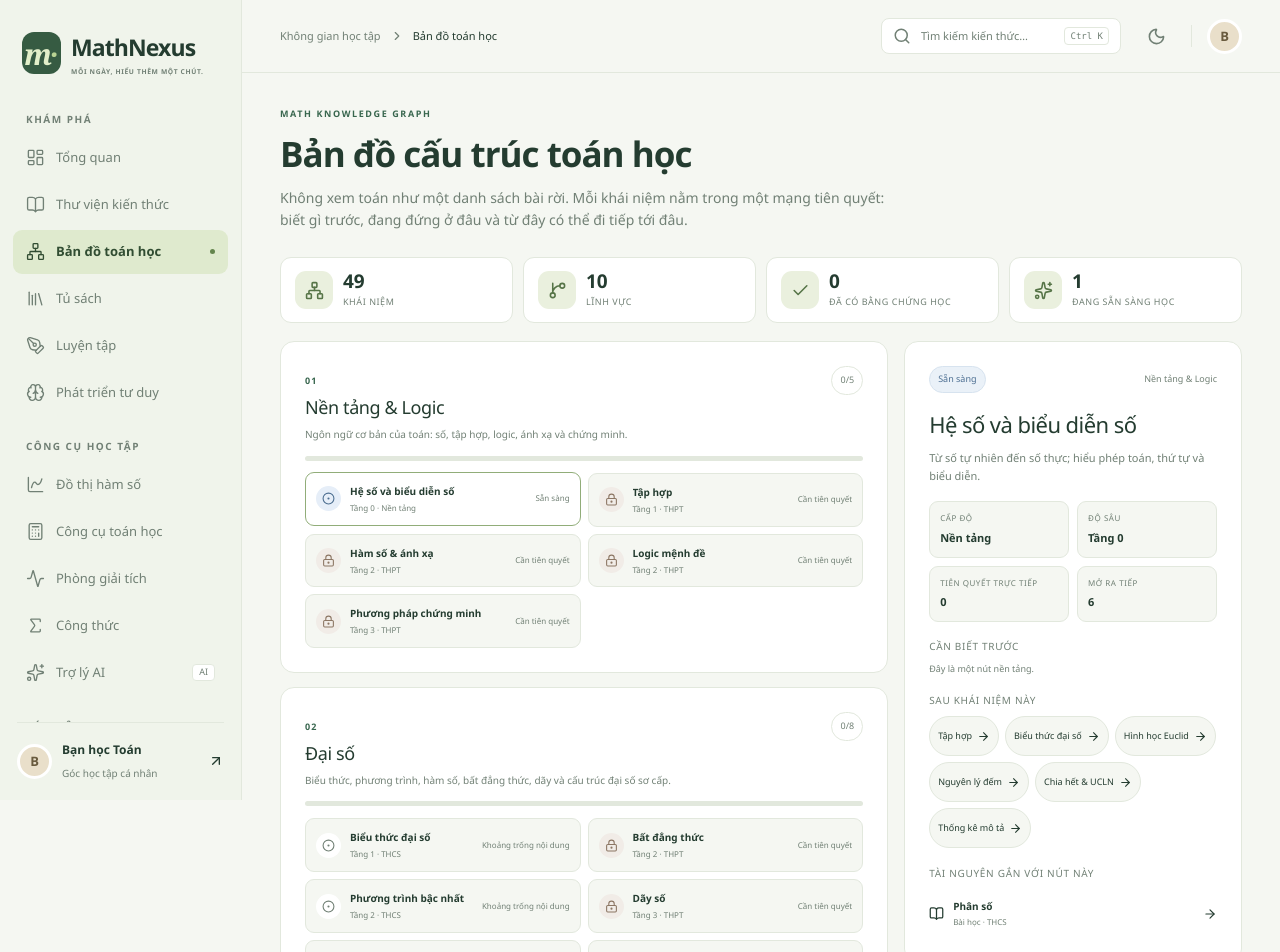
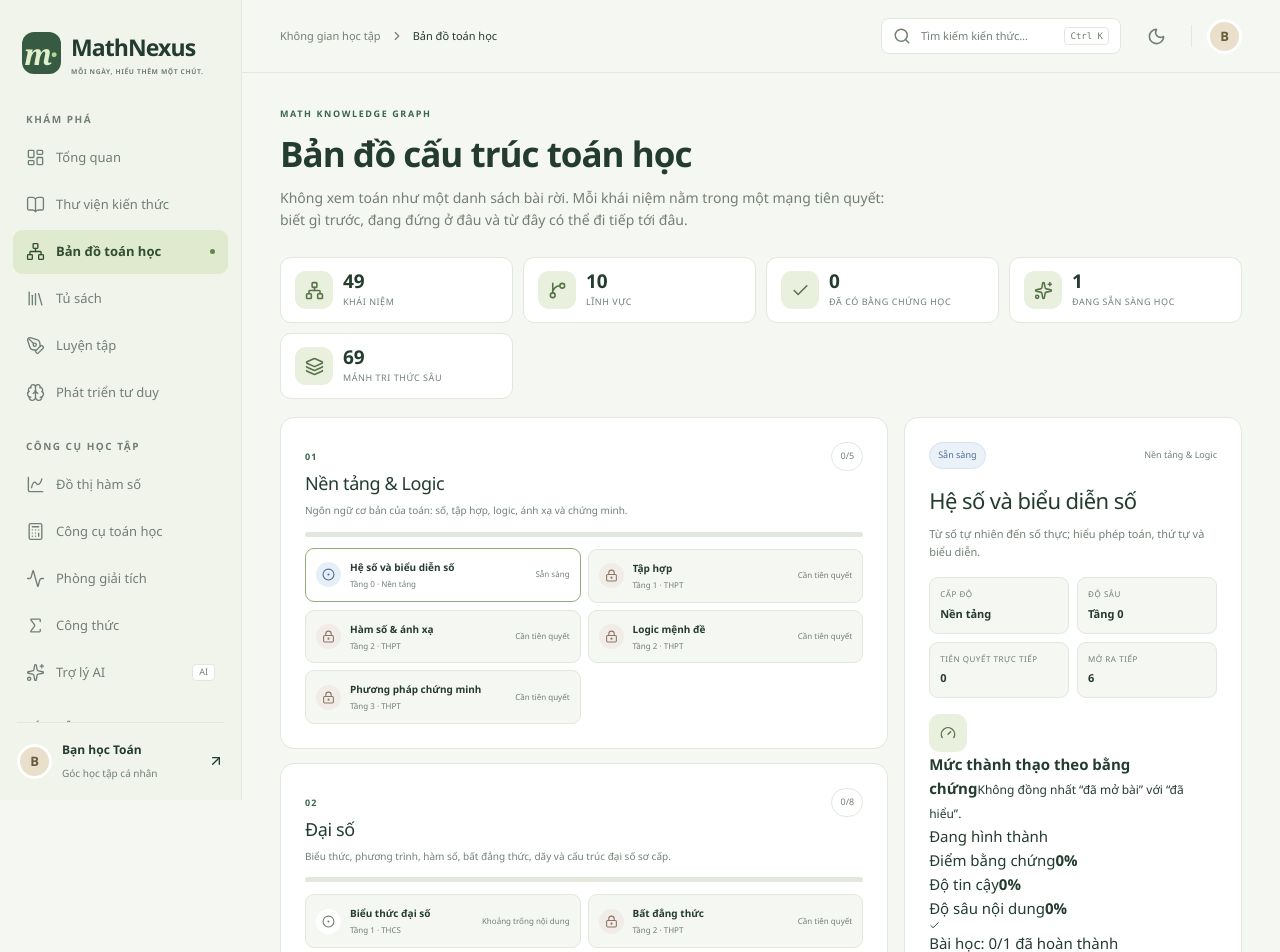
Before and after one commit to koko999-tien/mathnexus, a React (Vite) app: page /map in a window 1280 px wide. Shown: the top 952 px of the page. Built offline with nearby package versions, Linux system fonts and the light colour scheme.

Commit message:
Turn knowledge map into deep concept explorer

```diff
--- a/src/pages/KnowledgeMap.tsx
+++ b/src/pages/KnowledgeMap.tsx
@@ -1,12 +1,16 @@
 import { useMemo } from 'react';
 import type { ReactNode } from 'react';
 import { Link, useSearchParams } from 'react-router-dom';
-import { ArrowRight, BookOpen, Check, CircleDot, GitBranch, LockKeyhole, Network, Route, Sparkles, Wrench } from 'lucide-react';
+import { AlertTriangle, ArrowRight, BookOpen, Check, CircleDot, Gauge, GitBranch, GraduationCap, Layers3, LockKeyhole, Network, Route, Sparkles, Wrench } from 'lucide-react';
 import { MATH_CONCEPTS, MATH_DOMAINS, type MathConcept } from '../data/mathKnowledge';
+import { MATH_ATOMS, ONTOLOGY_KIND_META, type MathAtom, type OntologyKind } from '../data/mathOntology';
 import { FORMS } from '../data/formulas';
 import { LESSONS } from '../data/lessons';
 import { useProgress } from '../hooks/useProgress';
 import { conceptProgress, directDependents, learningPathTo } from '../utils/knowledgeGraph';
+import { atomsForConcept, atomDependencies, ontologyDepthScore } from '../utils/mathOntology';
+import { conceptMastery, masteryLabel } from '../utils/conceptMastery';
+import { ChatText } from '../components/ui/ChatText';
 
 const STATE_LABEL = {
   covered: 'Đã học',
@@ -25,10 +29,22 @@ export default function KnowledgeMap() {
   const selectedProgress = progressItems.find(item => item.concept.id === selectedId)!;
   const path = learningPathTo(selectedId);
   const dependents = directDependents(selectedId);
+  const atoms = atomsForConcept(selectedId);
+  const mastery = conceptMastery(progress, selectedId);
+  const selectedAtom = atoms.find(atom => atom.id === params.get('atom')) || atoms[0];
+  const ontologyScore = ontologyDepthScore(selectedId);
 
   const selectConcept = (id: string) => {
     const next = new URLSearchParams(params);
     next.set('concept', id);
+    next.delete('atom');
+    setParams(next, { replace: true });
+  };
+
+  const selectAtom = (id: string) => {
+    const next = new URLSearchParams(params);
+    next.set('concept', selectedId);
+    next.set('atom', id);
     setParams(next, { replace: true });
   };
 
@@ -44,6 +60,7 @@ export default function KnowledgeMap() {
       <SummaryCard icon={<GitBranch size={19} />} value={MATH_DOMAINS.length} label="lĩnh vực" />
       <SummaryCard icon={<Check size={19} />} value={progressItems.filter(item => item.covered).length} label="đã có bằng chứng học" />
       <SummaryCard icon={<Sparkles size={19} />} value={progressItems.filter(item => item.state === 'ready').length} label="đang sẵn sàng học" />
+      <SummaryCard icon={<Layers3 size={19} />} value={MATH_ATOMS.length} label="mảnh tri thức sâu" />
     </div>
 
     <div className="knowledge-layout">
@@ -86,6 +103,20 @@ export default function KnowledgeMap() {
             <div><span>Mở ra tiếp</span><strong>{dependents.length}</strong></div>
           </div>
 
+          <div className="mastery-evidence-card">
+            <div className="mastery-evidence-head">
+              <span className="small-icon green"><Gauge size={16} /></span>
+              <div><strong>Mức thành thạo theo bằng chứng</strong><small>Không đồng nhất “đã mở bài” với “đã hiểu”.</small></div>
+              <span className={'mastery-state ' + mastery.state}>{masteryLabel(mastery.state)}</span>
+            </div>
+            <div className="mastery-evidence-metrics">
+              <div><span>Điểm bằng chứng</span><strong>{mastery.score === null ? '—' : mastery.score + '%'}</strong></div>
+              <div><span>Độ tin cậy</span><strong>{mastery.confidence}%</strong></div>
+              <div><span>Độ sâu nội dung</span><strong>{ontologyScore}%</strong></div>
+            </div>
+            <div className="mastery-evidence-list">{mastery.evidence.map(item => <span key={item}><Check size={11} />{item}</span>)}</div>
+          </div>
+
           <ConceptRelations title="Cần biết trước" concepts={selected.prerequisites.map(id => MATH_CONCEPTS.find(concept => concept.id === id)).filter((item): item is MathConcept => Boolean(item))} onSelect={selectConcept} empty="Đây là một nút nền tảng." />
           <ConceptRelations title="Sau khái niệm này" concepts={dependents} onSelect={selectConcept} empty="Chưa có nút phụ thuộc trực tiếp trong bản đồ hiện tại." />
 
@@ -102,6 +133,28 @@ export default function KnowledgeMap() {
             {selected.toolPaths?.map(pathname => <Link key={pathname} to={pathname}><Wrench size={15} /><span><strong>{toolLabel(pathname)}</strong><small>Công cụ thực hành</small></span><ArrowRight size={14} /></Link>)}
             {!selected.lessonIds?.length && !selected.formulaIds?.length && !selected.toolPaths?.length && <div className="resource-gap"><Route size={18} /><span><strong>Nút kiến thức chưa có tài nguyên riêng</strong><small>Đây là một khoảng trống nội dung mà MathNexus cần phát triển tiếp.</small></span></div>}
           </div>
+        </div>
+
+        <div className="panel ontology-card">
+          <div className="ontology-title">
+            <div><p className="eyebrow">DEEP ONTOLOGY</p><h2>Bên trong “{selected.title}”</h2></div>
+            <span>{atoms.length ? atoms.length + ' mảnh' : 'chưa phân rã'}</span>
+          </div>
+          {atoms.length ? <>
+            <div className="ontology-kind-grid">
+              {(['definition','theorem','lemma','proof','example','counterexample','subskill','misconception','exercise','application'] as OntologyKind[]).map(kind => {
+                const count = atoms.filter(atom => atom.kind === kind).length;
+                return count ? <div key={kind}><strong>{count}</strong><span>{ONTOLOGY_KIND_META[kind].label}</span></div> : null;
+              })}
+            </div>
+            <div className="ontology-atom-list">
+              {atoms.map(atom => <button type="button" key={atom.id} onClick={() => selectAtom(atom.id)} className={selectedAtom?.id === atom.id ? 'is-selected' : ''}>
+                <span className={'atom-kind ' + atom.kind}>{ONTOLOGY_KIND_META[atom.kind].short}</span>
+                <span><strong>{atom.title}</strong><small>{ONTOLOGY_KIND_META[atom.kind].label}{atom.difficulty ? ' · ' + atom.difficulty : ''}</small></span>
+              </button>)}
+            </div>
+            {selectedAtom && <AtomInspector atom={selectedAtom} />}
+          </> : <div className="ontology-empty"><AlertTriangle size={18} /><div><strong>Khái niệm này chưa được phân rã học thuật.</strong><p>Graph đã biết vị trí của nó, nhưng MathNexus chưa có định nghĩa/định lý/ví dụ/ngộ nhận ở tầng sâu.</p></div></div>}
         </div>
 
         <div className="panel learning-path-card">
@@ -121,6 +174,20 @@ export default function KnowledgeMap() {
   </section>;
 }
 
+function AtomInspector({ atom }: { atom: MathAtom }) {
+  const dependencies = atomDependencies(atom.id);
+  return <div className="atom-inspector">
+    <div className="atom-inspector-head"><span className={'atom-kind ' + atom.kind}>{ONTOLOGY_KIND_META[atom.kind].label}</span>{atom.difficulty && <span>{atom.difficulty}</span>}</div>
+    <h3>{atom.title}</h3>
+    <p><ChatText text={atom.summary} /></p>
+    {atom.formula && <div className="atom-formula"><ChatText text={atom.formula} /></div>}
+    {atom.body && <p className="atom-body"><ChatText text={atom.body} /></p>}
+    {dependencies.length > 0 && <div className="atom-dependencies"><strong>Dựa trên</strong>{dependencies.map(item => <span key={item.id}>{item.title}</span>)}</div>}
+    {atom.kind === 'misconception' && <div className="misconception-note"><AlertTriangle size={14} /><span>Đây là lỗi tư duy cần chủ động kiểm tra khi luyện tập.</span></div>}
+    {atom.kind === 'exercise' && <Link className="text-link ontology-practice-link" to="/practice"><GraduationCap size={14} />Mở khu luyện tập<ArrowRight size={13} /></Link>}
+  </div>;
+}
+
 function SummaryCard({ icon, value, label }: { icon: ReactNode; value: number; label: string }) {
   return <div className="knowledge-summary-card"><span className="small-icon green">{icon}</span><div><strong>{value}</strong><small>{label}</small></div></div>;
 }
```
